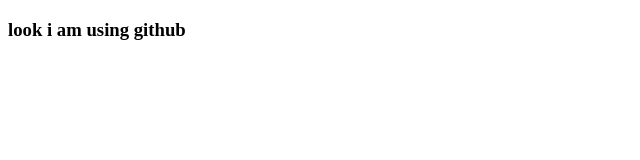
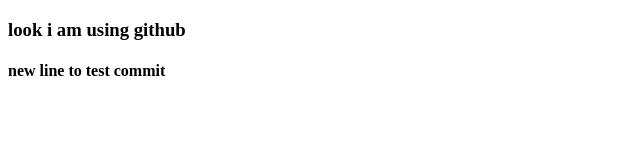
Before and after one commit to sajib1403/my-first-website, a plain HTML site: page my-first-website/index.html in a window 1280 px wide. Shown: the whole page, without its empty margins (0-640 px from the left). Drawn offline with Linux system fonts and the light colour scheme.

Commit message:
second commit

```diff
--- a/my-first-website/index.html
+++ b/my-first-website/index.html
@@ -7,5 +7,6 @@
 </head>
 <body>
     <h3>look i am using github</h3>
+    <h4>new line to test commit</h4>
 </body>
 </html>
```
Also changed, not shown: 1 other file.
